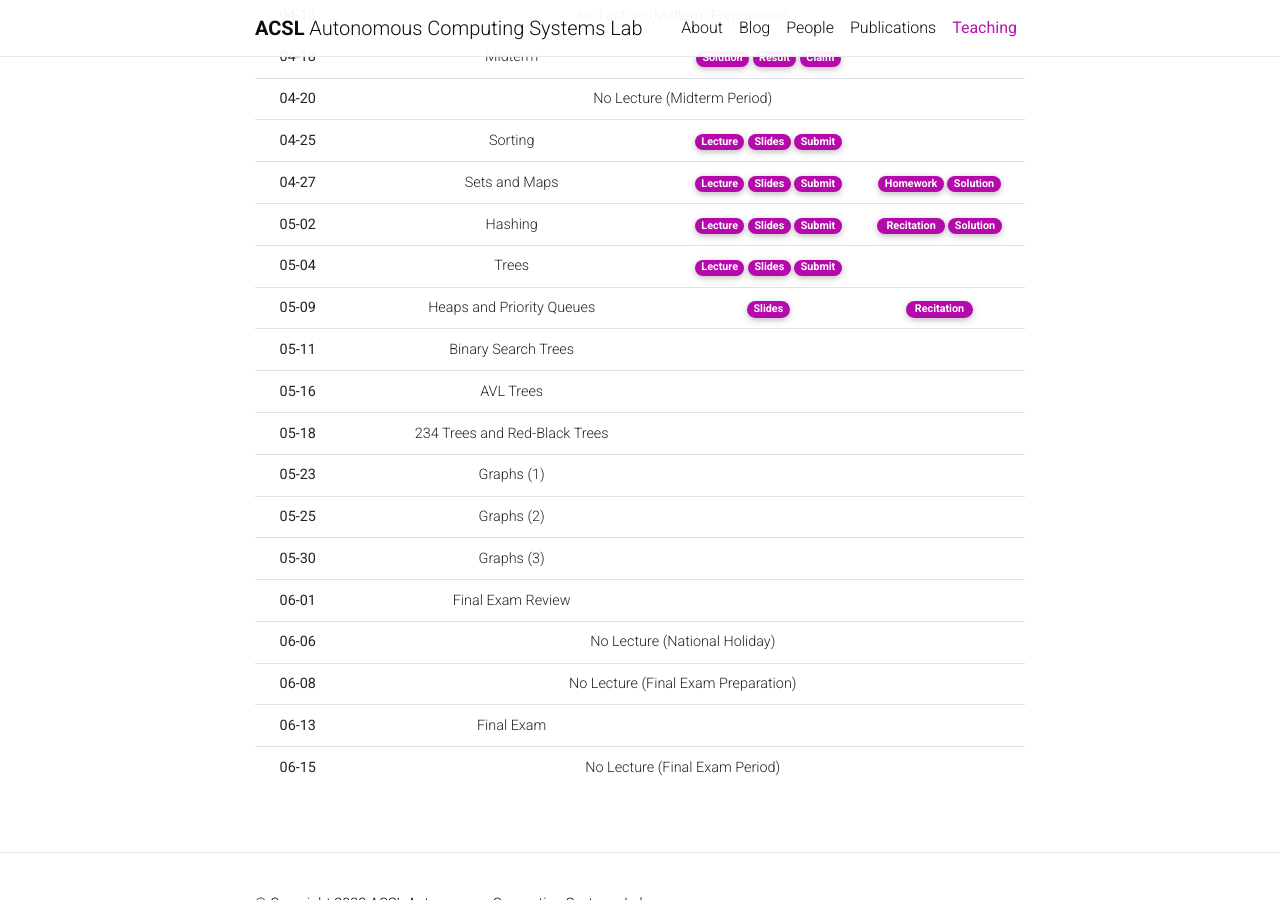
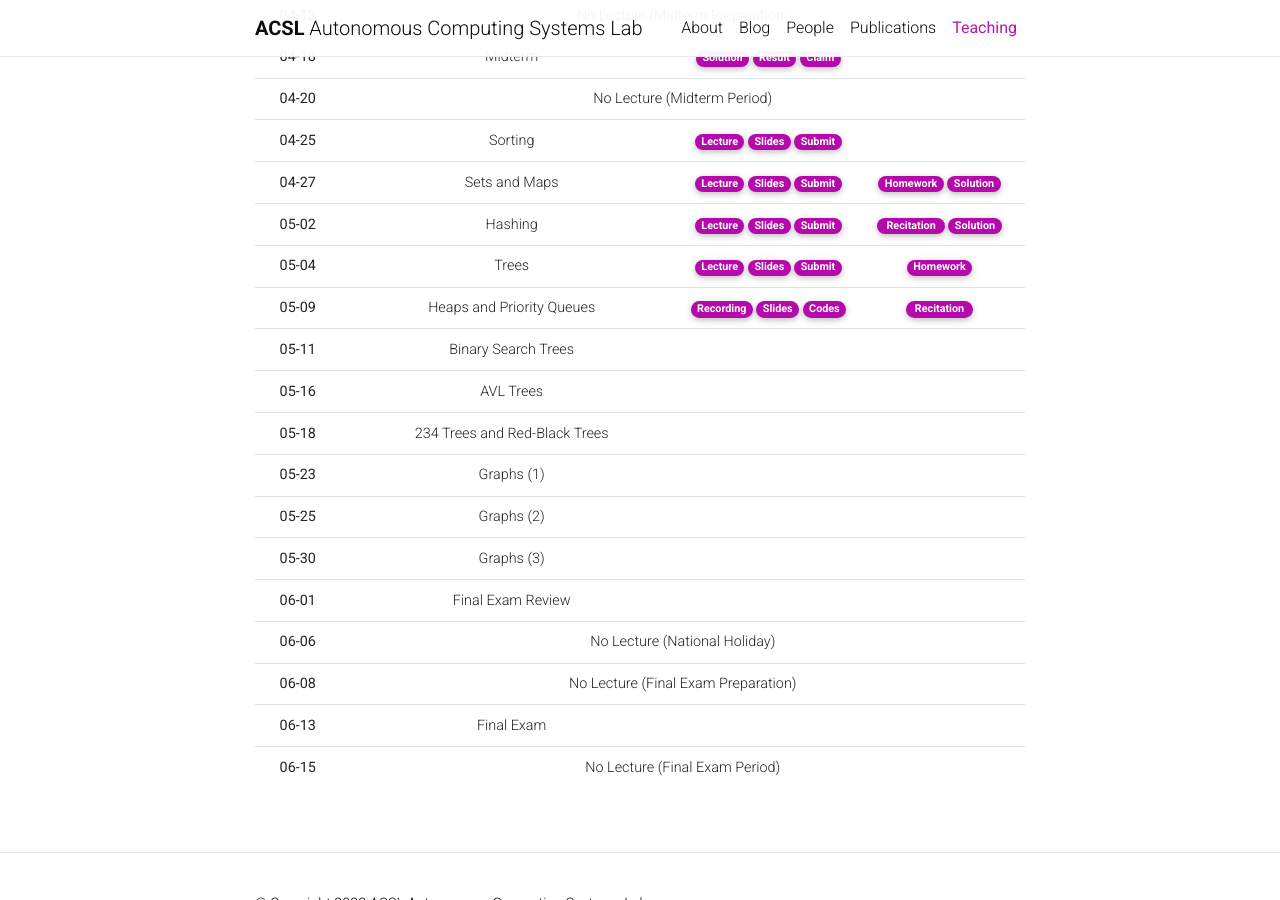
Before and after one commit to Uehwan/Uehwan.github.io, a Jekyll site: the page built from _teaching/datastruct23sp.md, in a window 1280 px wide and 900 px high, scrolled down 1687 px. Built offline with Jekyll 4.4.1, drawn with Linux system fonts in a browser that asks for light colours; nearby versions of some CDN libraries; comment, search, counter and statistics services are not loaded; a style sheet for code colours, icons or effects is not loaded.

Commit message:
23-05-09

```diff
--- a/_teaching/datastruct23sp.md
+++ b/_teaching/datastruct23sp.md
@@ -285,17 +285,17 @@
         <a href="https://docs.google.com/spreadsheets/d/10D_l_03ls-vJXXDdeEvDVhCBUePQnA4g2UgYf5UoXHQ/edit?usp=sharing" target="_blank" class="badge badge-pill" style="background-color:#B509AC;">Submit</a>
       </td>
       <td>
-        <!--a href="https://colab.research.google.com/drive/1gOUb3HylWlJPlPyIy35XVLLDnXPLOPnG?usp=sharing" target="_blank" class="badge badge-pill" style="background-color:#B509AC;">Homework</a-->
-        <!--a href="https://colab.research.google.com/drive/1MXT2NzGZg40O-MTLsoPLTbqwOxRqmyIS?usp=sharing" target="_blank" class="badge badge-pill" style="background-color:#B509AC;">Solution</a-->
+        <a href="https://colab.research.google.com/drive/10kILfFt50KC4L5caESRsjbD581PVCfRl?usp=sharing" target="_blank" class="badge badge-pill" style="background-color:#B509AC;">Homework</a>
+        <!--a href="https://colab.research.google.com/drive/1TwFM5dKC70jccGnih4ZUXSQDFJs82IHq?usp=sharing" target="_blank" class="badge badge-pill" style="background-color:#B509AC;">Solution</a-->
       </td>
     </tr>
     <tr>
       <th scope="row">05-09</th>
       <td>Heaps and Priority Queues</td>
       <td>
-        <!--a href="https://youtu.be/VayQIdwKJpI" target="_blank" class="badge badge-pill" style="background-color:#B509AC;">Recording</a-->
+        <a href="https://youtu.be/91hDbOIiR1Q" target="_blank" class="badge badge-pill" style="background-color:#B509AC;">Recording</a>
         <a href="https://docs.google.com/presentation/d/1_LczatD7MRgHi-ZxU881C1jup0sK_e-45b2AmyF8ug0/edit?usp=sharing" target="_blank" class="badge badge-pill" style="background-color:#B509AC;">Slides</a>
-        <!--a href="https://colab.research.google.com/drive/1HU6aXp2xjPvIkxIOYDebGyf9A_k1Ysv-?usp=sharing" target="_blank" class="badge badge-pill" style="background-color:#B509AC;">Codes</a-->
+        <a href="https://colab.research.google.com/drive/1HU6aXp2xjPvIkxIOYDebGyf9A_k1Ysv-?usp=sharing" target="_blank" class="badge badge-pill" style="background-color:#B509AC;">Codes</a>
       </td>
       <td>
         <a href="https://colab.research.google.com/drive/1V523Fm_nRqvN9FMBWue9InCQT1COsDCN?usp=sharing" target="_blank" class="badge badge-pill" style="background-color:#B509AC;">&nbsp;Recitation&nbsp;</a>
```
